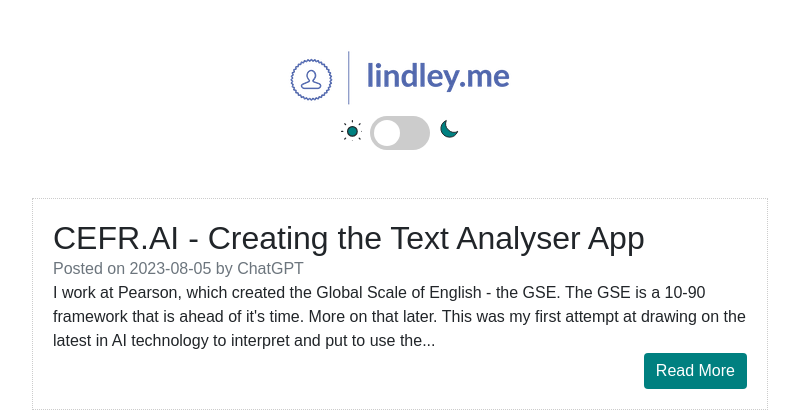
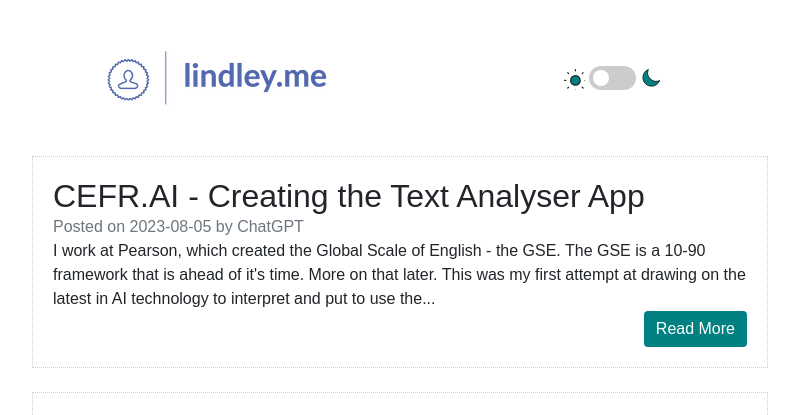
Before and after one commit to oozr/lindley.me, a Flask app: page / in a window 1280 px wide. Shown: the top 415 px of the page, without its empty margins (240-1039 px from the left). Run offline with Flask 2, Linux system fonts and the light colour scheme.

Commit message:
better css

```diff
--- a/website/static/styles.css
+++ b/website/static/styles.css
@@ -17,11 +17,20 @@ body.dark-mode {
 }
 
 /* Toggle slider styles */
+.switch-container {
+  display: flex;
+  align-items: center; /* Align the switch vertically */
+  /* add space to the left of the switch container */
+  margin-left: auto;
+  margin-right: 40px;
+}
+
 .switch {
   position: relative;
   display: inline-block;
-  width: 60px;
-  height: 34px;
+  width: 47px; /* Decreased width */
+  height: 24px; /* Decreased height */
+
 }
 
 .switch input {
@@ -39,14 +48,14 @@ body.dark-mode {
   bottom: 0;
   background-color: #ccc;
   transition: 0.4s;
-  border-radius: 34px;
+  border-radius: 20px; /* Adjusted border-radius */
 }
 
 .slider:before {
   position: absolute;
   content: "";
-  height: 26px;
-  width: 26px;
+  height: 16px; /* Decreased height */
+  width: 16px; /* Decreased width */
   left: 4px;
   bottom: 4px;
   background-color: white;
@@ -55,23 +64,23 @@ body.dark-mode {
 }
 
 input:checked + .slider {
-  background-color: teal; /* Changed color to teal */
+  background-color: teal;
 }
 
 input:focus + .slider {
-  box-shadow: 0 0 1px teal; /* Changed color to teal */
+  box-shadow: 0 0 1px teal;
 }
 
 input:checked + .slider:before {
-  transform: translateX(26px);
+  transform: translateX(22px); /* Adjusted translation value */
 }
 
 .sun-icon,
 .moon-icon {
   vertical-align: middle;
-  width: 24px; /* Increased size */
-  height: 24px; /* Increased size */
-  fill: teal; /* Changed color to teal */
+  width: 24px;
+  height: 24px;
+  fill: teal;
   margin: 0 4px;
 }
 
--- a/website/templates/base.html
+++ b/website/templates/base.html
@@ -10,16 +10,12 @@
   <script src="{{ url_for('static', filename='scripts.js') }}" defer></script>
 </head>
 <body>
-  <div class="container text-center mt-5">
-    <div class="row">
-      <div class="col">
+  <div class="container-fluid mt-5">
+    <div class="row justify-content-center align-items-center"> <!-- Center align both elements -->
+      <div class="col-6 d-flex justify-content-center align-items-center"> <!-- Center the logo and toggle -->
         <a href="/">
           <img src="static/lindley_logo_blue.png" alt="Logo">
         </a>
-      </div>
-    </div>
-    <div class="row mt-2 justify-content-center">
-      <div class="col col-lg-2">
         <div class="switch-container">
           <svg xmlns="http://www.w3.org/2000/svg" class="sun-icon" fill="none" viewBox="0 0 20 20" stroke="currentColor">
             <path stroke-linecap="round" stroke-linejoin="round" d="M12 3v1m0 16v1m9-9h-1M4 12H3m15.364 6.364l-.707-.707M6.343 6.343l-.707-.707m12.728 0l-.707.707M6.343 17.657l-.707.707M16 12a4 4 0 11-8 0 4 4 0 018 0z" />
--- a/website/views.py
+++ b/website/views.py
@@ -42,7 +42,7 @@ class Blog:
 
                 # Truncate the cleaned_post_content to the first 50 words to use as the excerpt
                 excerpt_words = cleaned_post_content.split()[:50]
-                excerpt = " ".join(excerpt_words) + "..." if len(excerpt_words) >= 50 else cleaned_post_content
+                excerpt = " ".join(excerpt_words) + "..." if len(excerpt_words) >= 40 else cleaned_post_content
 
                 # Convert the Markdown content to HTML
                 html_content = markdown.markdown(post_content)
```
